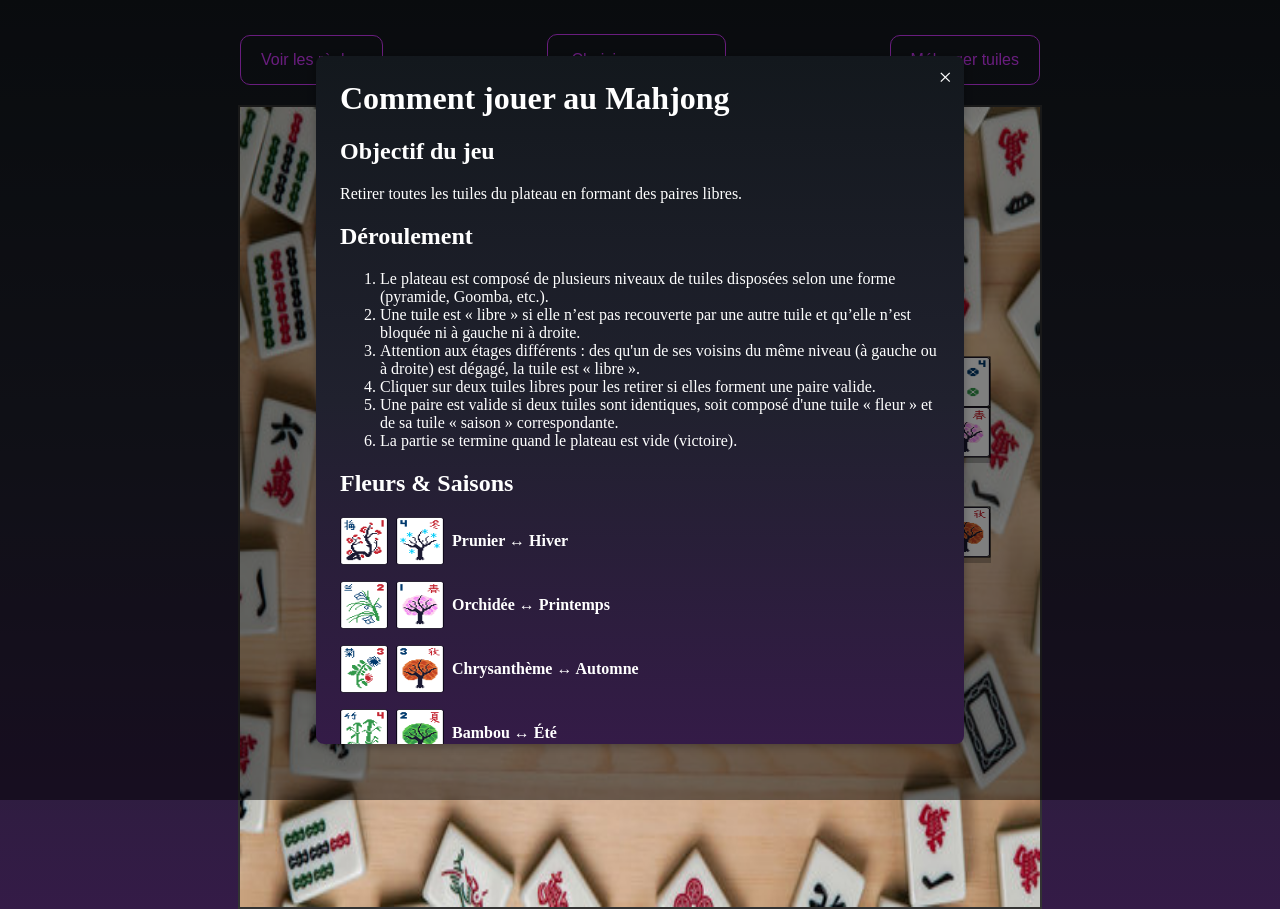
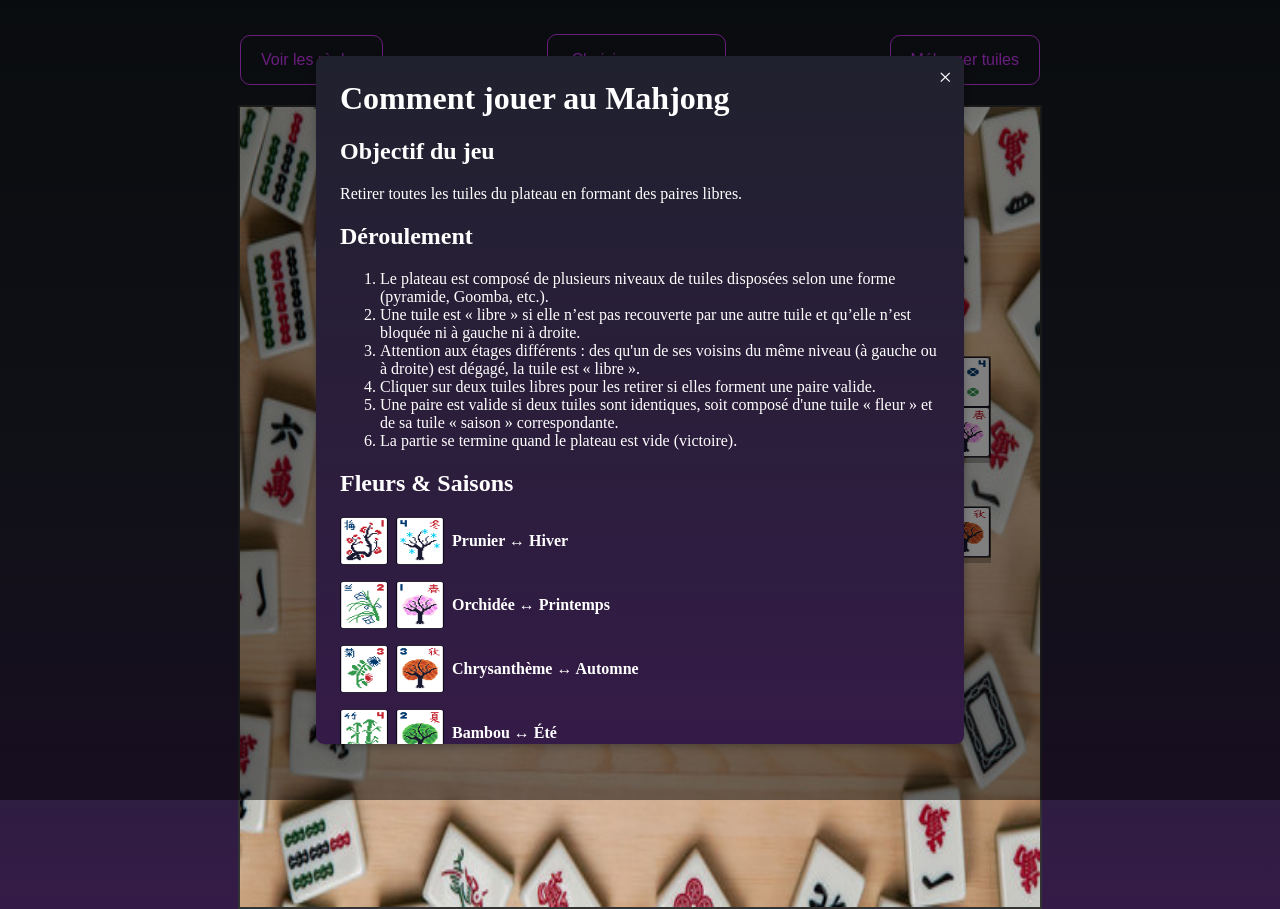
Before and after one commit to antoineBondet/Mahjong, a plain HTML site: page index.html in a window 1280 px wide. Both pictures are taken after a click on the button "Voir les règles". Drawn offline with Linux system fonts and the light colour scheme.

Commit message:
Maj couleur background pop up

```diff
--- a/css/style.css
+++ b/css/style.css
@@ -48,7 +48,7 @@ select:hover,button:hover{
     z-index: 1000;
   }
   .modal-content {
-    background: linear-gradient(#13181d, #20212e, #341b47);
+    background: linear-gradient( #20212e, #341b47);
     color : white;
     padding: 1.5rem;
     width: 90%;
```
